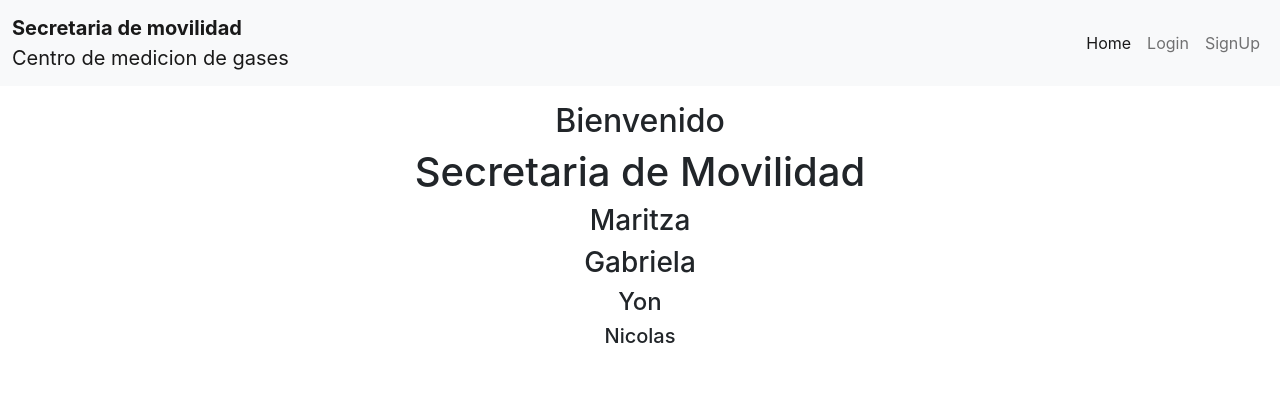
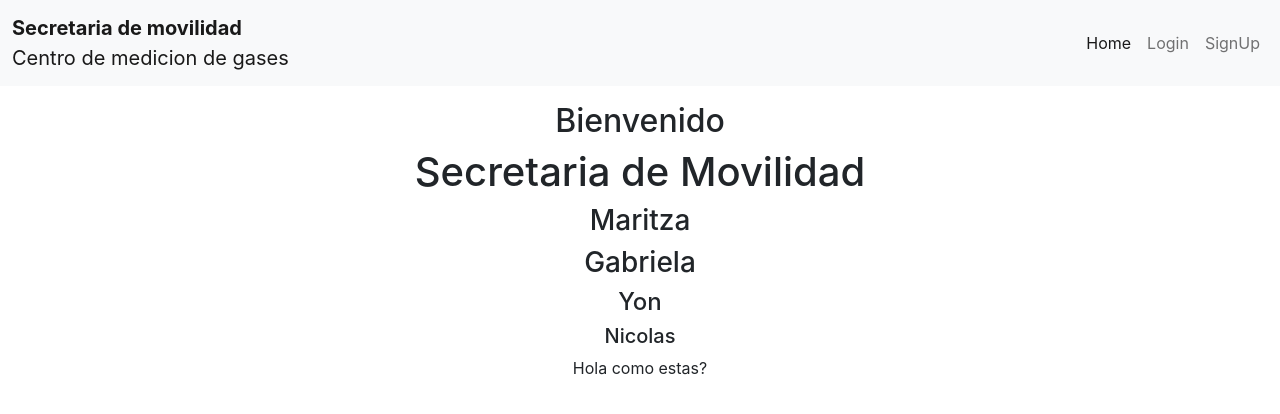
Before and after one commit to creator-krixus/proyecto_final, a React (Create React App) app in the folder frontend/: page / in a window 1280 px wide. Shown: the top 414 px of the page. Built offline with nearby package versions, Linux system fonts and the light colour scheme; the HTML template or start-up script is replaced by a standard one.

Commit message:
Update Home.jsx

```diff
--- a/frontend/src/components/home/Home.jsx
+++ b/frontend/src/components/home/Home.jsx
@@ -9,6 +9,7 @@ export default function Home() {
             <h3>Gabriela</h3>
             <h4>Yon</h4>
             <h5>Nicolas</h5>
+            <p>Hola como estas?</p>
         </div>
     )
 }
```
